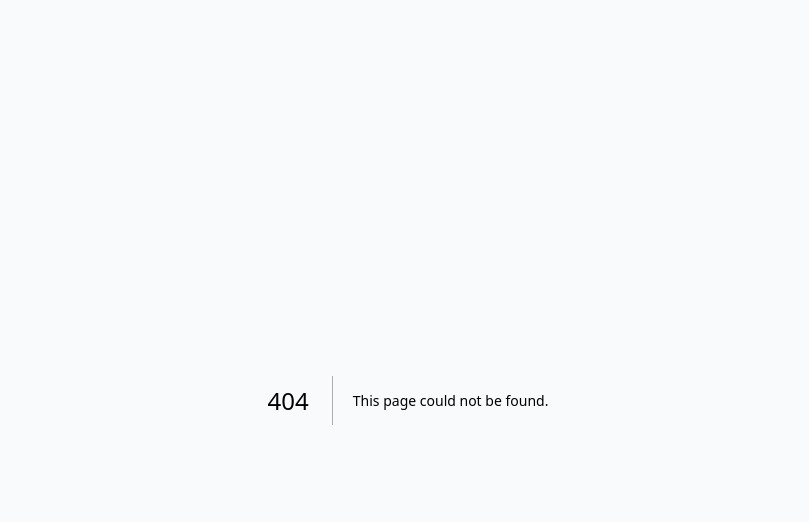
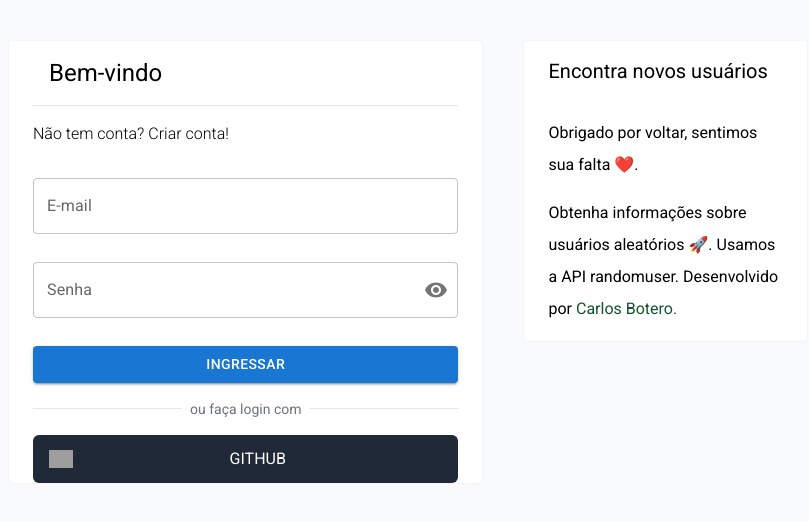
Before and after one commit to CarlosEduardoBotero/viveo-test, a Next.js app: page /auth/signin in a window 1280 px wide. Before the commit this address had no page. Shown: the top 522 px of the page, without its empty margins (232-1041 px from the left). Built offline with nearby package versions, Linux system fonts and the light colour scheme; no server answers; grey boxes are pictures that could not be loaded.

Commit message:
Created login page

```diff
--- /dev/null
+++ b/app/auth/signin/page.tsx
@@ -0,0 +1,48 @@
+import SignInForm from "./signin-form";
+import Link from "next/link";
+import { getServerSession } from "next-auth";
+import { OPTIONS } from "@/app/api/auth/[...nextauth]/route";
+import { redirect } from "next/navigation";
+
+export default async function SignIn() {
+  const user = await getServerSession(OPTIONS);
+  if (user) redirect("/dashboard");
+  return (
+    <div className="h-[calc(100vh+--header-height)] flex lg:justify-center items-center lg:items-start flex-col gap-5 lg:gap-10 lg:flex-row mt-5 md:mt-10 mx-5 sm:mx-auto max-w-[800px]">
+      <div className="bg-white lg:flex-grow-[2] w-full sm:w-[500px] lg:w-full rounded border border-gray-100 px-6">
+        <h1 className="p-4 text-xl md:text-2xl border-b ">Bem-vindo</h1>
+        <div>
+          <p className="font-light pt-4 pb-8 text-sm sm:text-base">
+            Não tem conta?{" "}
+            <span>
+              <Link href="/register">Criar conta!</Link>
+            </span>
+          </p>
+        </div>
+        <SignInForm />
+      </div>
+      <div className="bg-white w-full sm:w-[500px] rounded border border-gray-100">
+        <div className="px-6 py-4 flex flex-col">
+          <h2 className="pb-4 text-lg md:text-xl">Encontra novos usuários</h2>
+          <p className="py-4  leading-8">
+            Obrigado por voltar, sentimos sua falta ❤️.
+          </p>
+          <p className=" leading-8">
+            Obtenha informações sobre usuários aleatórios 🚀. Usamos a API{" "}
+            <a href="https://randomuser.me/documentation" target="_blank">
+              randomuser.
+            </a>{" "}
+            Desenvolvido por{" "}
+            <a
+              className="text-green-900"
+              href="https://www.linkedin.com/in/carlos-eduardo-botero/"
+              target="_blank"
+            >
+              Carlos Botero.
+            </a>
+          </p>
+        </div>
+      </div>
+    </div>
+  );
+}
```
